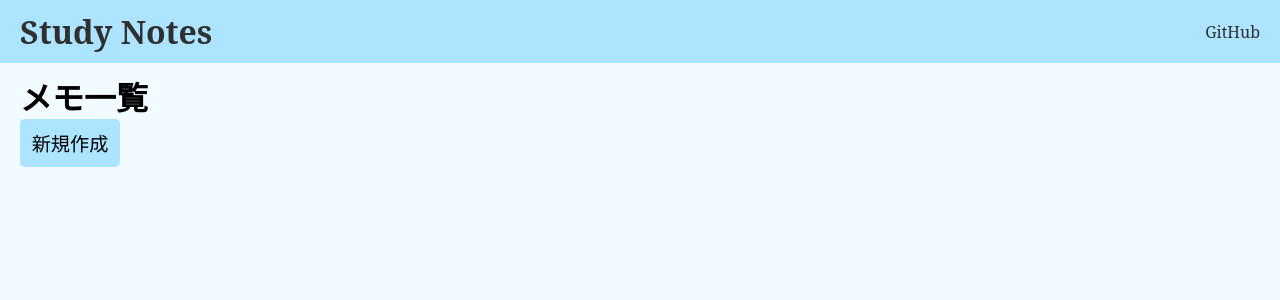
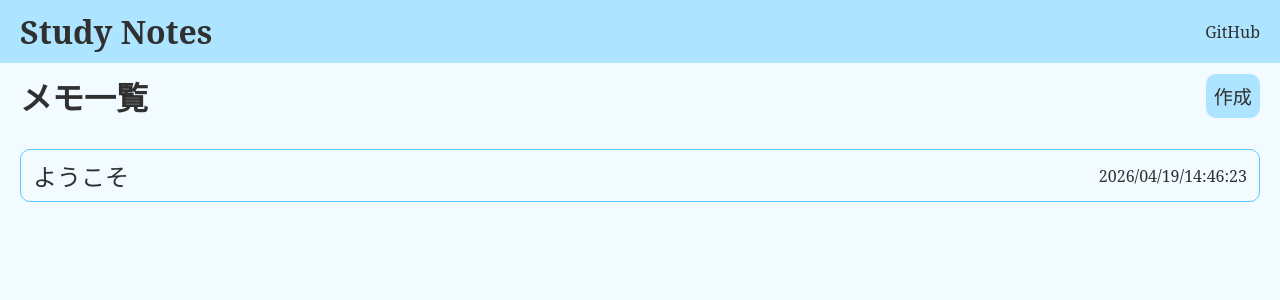
Before and after one commit to M-Haruki/study-notes, a React (Vite) app in the folder frontend/: page /list in a window 1280 px wide. Shown: the top 300 px of the page. Built offline with nearby package versions, Linux system fonts and the light colour scheme.

Commit message:
ルーティングの実装とメモ管理機能の追加、スタイルの改善

```diff
--- a/frontend/src/App.tsx
+++ b/frontend/src/App.tsx
@@ -1,24 +1,14 @@
-import { BrowserRouter, Routes, Route } from "react-router-dom";
+import { Outlet } from "react-router-dom";
 
 import Header from "./components/Header";
 
-import Index from "./pages/Index";
-import List from "./pages/List";
-import Detail from "./pages/Detail";
-import NotFound from "./pages/NotFound";
-
 export default function App() {
   return (
-    <BrowserRouter>
+    <>
       <Header />
       <div id="page">
-        <Routes>
-          <Route path="/" element={<Index />} />
-          <Route path="/list" element={<List />} />
-          <Route path="/detail/:id" element={<Detail />} />
-          <Route path="*" element={<NotFound />} />
-        </Routes>
+        <Outlet />
       </div>
-    </BrowserRouter>
+    </>
   );
 }
--- a/frontend/src/main.scss
+++ b/frontend/src/main.scss
@@ -24,6 +24,7 @@ body {
   height: 100%;
   width: 100%;
   background-color: var(--color-back);
+  color: var(--color-body);
 }
 
 a {
@@ -34,21 +35,3 @@ a {
 #page {
   padding: 10px 20px;
 }
-
-.btn {
-  display: flex;
-  background-color: var(--color-main);
-  border-radius: 5px;
-  padding: 8px;
-  font-size: 1.2rem;
-  cursor: pointer;
-  max-width: 100px;
-  padding: 10px;
-  width: 150px;
-  display: flex;
-  vertical-align: center;
-  justify-content: center;
-}
-.btn:hover {
-  background-color: var(--color-sub);
-}
--- a/frontend/src/main.tsx
+++ b/frontend/src/main.tsx
@@ -1,10 +1,11 @@
 import { StrictMode } from "react";
 import { createRoot } from "react-dom/client";
+import { RouterProvider } from "react-router-dom";
+import { router } from "./router";
 import "./main.scss";
-import App from "./App.tsx";
 
 createRoot(document.getElementById("root")!).render(
   <StrictMode>
-    <App />
+    <RouterProvider router={router} />
   </StrictMode>,
 );
--- a/frontend/src/pages/Detail.module.scss
+++ b/frontend/src/pages/Detail.module.scss
@@ -4,3 +4,35 @@
   align-items: center;
   margin: 10px 0;
 }
+.content {
+  margin: 20px 0;
+  input {
+    width: 100%;
+    font-size: 1.5rem;
+    margin-bottom: 10px;
+  }
+  textarea {
+    width: 100%;
+    height: 500px;
+    font-size: 1.2rem;
+    resize: none;
+  }
+  input,
+  textarea {
+    padding: 5px;
+    border: 1px solid var(--color-sub);
+    border-radius: 5px;
+    color: var(--color-body);
+  }
+}
+.btn {
+  display: block;
+  background-color: var(--color-main);
+  padding: 8px;
+  border-radius: 10px;
+  cursor: pointer;
+  font-size: 1.2rem;
+  &:hover {
+    background-color: var(--color-sub);
+  }
+}
--- a/frontend/src/pages/Detail.tsx
+++ b/frontend/src/pages/Detail.tsx
@@ -1,41 +1,81 @@
-import { useParams, Link, useNavigate } from "react-router-dom";
+import { useParams, Link, useNavigate, useBlocker } from "react-router-dom";
 import { loadNote, updateNote, deleteNote } from "../utils/storage";
-import { useState } from "react";
+import { useState, useEffect } from "react";
 import styles from "./Detail.module.scss";
+import { flushSync } from "react-dom";
 
 export default function Detail() {
-  const navigate = useNavigate();
+  // 定数定義
   const id = useParams().id as string; // URLからidを取得(routerの制約により、idは必ず値を持つ)
   const [note, setNote] = useState(() => loadNote(id));
+  // ルーティング周り
+  const [isDirty, setIsDirty] = useState(false);
+  const navigate = useNavigate();
+  const blocker = useBlocker(isDirty && !!note);
+  // effect
+  useEffect(() => {
+    if (blocker.state === "blocked") {
+      if (confirm("本当に移動しますか?\n変更内容は保存されません。")) {
+        blocker.proceed();
+      } else {
+        blocker.reset();
+      }
+    }
+  }, [blocker]);
+  useEffect(() => {
+    if (!note) {
+      navigate("/list");
+      return;
+    }
+  }, [navigate, note]);
+  // func
   function onChangeTitle(event: React.ChangeEvent<HTMLInputElement>) {
     setNote((prev) => ({ ...prev, title: event.target.value }));
+    setIsDirty(true);
   }
   function onChangeContent(event: React.ChangeEvent<HTMLTextAreaElement>) {
     setNote((prev) => ({ ...prev, content: event.target.value }));
+    setIsDirty(true);
   }
   function saveNote() {
     const saved = updateNote(note);
     setNote(saved);
+    setIsDirty(false);
   }
   function deleteNote_() {
+    if (!confirm("削除しますか?")) return;
     deleteNote(id);
+    flushSync(() => {
+      setIsDirty(false);
+    });
     navigate("/list");
   }
   return (
     <>
       <div className={styles.bar}>
-        <Link to="/list" className="btn">
+        <Link to="/list" className={styles.btn}>
           戻る
         </Link>
-        <p>{note.date}</p>
+        <p>{note?.date}</p>
       </div>
-      <input type="text" value={note.title} onChange={onChangeTitle} />
-      <textarea value={note.content} onChange={onChangeContent} />
+      <div className={styles.content}>
+        <input
+          type="text"
+          value={note?.title}
+          onChange={onChangeTitle}
+          placeholder="タイトル"
+        />
+        <textarea
+          value={note?.content}
+          onChange={onChangeContent}
+          placeholder="内容"
+        />
+      </div>
       <div className={styles.bar}>
-        <div onClick={saveNote} className="btn">
-          Save
+        <div onClick={saveNote} className={styles.btn}>
+          保存
         </div>
-        <div onClick={deleteNote_} className="btn">
+        <div onClick={deleteNote_} className={styles.btn}>
           削除
         </div>
       </div>
--- /dev/null
+++ b/frontend/src/pages/ErrorPage.tsx
@@ -0,0 +1,7 @@
+export default function ErrorPage() {
+  return (
+    <>
+      <h1>Error</h1>
+    </>
+  );
+}
--- a/frontend/src/pages/Index.module.scss
+++ b/frontend/src/pages/Index.module.scss
@@ -1,12 +1,55 @@
+.descBox {
+  display: flex;
+  flex-direction: column;
+  margin: 30px 0;
+  h1 {
+    font-size: 2rem;
+    margin: 10px auto;
+  }
+  h2 {
+    font-size: 1.3rem;
+    font-weight: normal;
+    margin: 10px auto;
+    text-align: center;
+  }
+}
 .startbtn {
   margin: auto;
   padding: 10px;
   width: 150px;
-  background-color: var(--color-sub);
+  background-color: var(--color-main);
   display: flex;
   vertical-align: center;
   justify-content: center;
   font-size: 1.5rem;
   font-weight: bold;
   border-radius: 20px;
+  &:hover {
+    background-color: var(--color-sub);
+  }
 }
+.details {
+  margin: 50px 0 0;
+  display: flex;
+  justify-content: space-evenly;
+  .box {
+    border: 1px solid var(--color-sub);
+    border-radius: 10px;
+    padding: 20px;
+    position: relative;
+    width: 180px;
+    h3 {
+      text-align: center;
+      position: absolute;
+      top: -15px;
+      left: 50%;
+      transform: translateX(-50%);
+      white-space: nowrap;
+      background-color: var(--color-back);
+      padding: 0 10px;
+    }
+    p {
+      text-align: center;
+    }
+  }
+}
--- a/frontend/src/pages/Index.tsx
+++ b/frontend/src/pages/Index.tsx
@@ -3,14 +3,27 @@ import styles from "./Index.module.scss";
 export default function Index() {
   return (
     <>
-      <p>
-        簡単な平文のメモアプリです。
-        <br />
-        ReactとGoの勉強用に作成されました。
-      </p>
-      <Link to="/list" className="btn">
-        始める
+      <div className={styles.descBox}>
+        <h1>Study Notes</h1>
+        <h2>
+          簡単な平文のメモアプリ
+          <br />
+          ReactとGoの勉強用に制作
+        </h2>
+      </div>
+      <Link to="/list" className={styles.startbtn}>
+        はじめる
       </Link>
+      <div className={styles.details}>
+        <div className={styles.box}>
+          <h3>フロントエンド</h3>
+          <p>Vite + React</p>
+        </div>
+        <div className={styles.box}>
+          <h3>バックエンド</h3>
+          <p>Go + PostgreSQL</p>
+        </div>
+      </div>
     </>
   );
 }
--- a/frontend/src/pages/List.module.scss
+++ b/frontend/src/pages/List.module.scss
@@ -1,3 +1,21 @@
+.front {
+  display: flex;
+  justify-content: space-between;
+  margin-bottom: 30px;
+  align-items: center;
+  .new {
+    display: block;
+    background-color: var(--color-main);
+    padding: 8px;
+    border-radius: 10px;
+    cursor: pointer;
+    font-size: 1.2rem;
+    &:hover {
+      background-color: var(--color-sub);
+    }
+  }
+}
+
 .notes {
   display: flex;
   flex-direction: column;
--- a/frontend/src/pages/List.tsx
+++ b/frontend/src/pages/List.tsx
@@ -5,7 +5,9 @@ import { useNavigate } from "react-router-dom";
 
 export default function List() {
   const notes = load();
-  const noteDoms = notes.map((note) => <NoteThumbnail note={note} />);
+  const noteDoms = notes.map((note) => (
+    <NoteThumbnail note={note} key={note.id} />
+  ));
 
   const navigate = useNavigate();
   function newNote() {
@@ -15,9 +17,11 @@ export default function List() {
 
   return (
     <>
-      <h1>メモ一覧</h1>
-      <div onClick={newNote} className="btn">
-        新規作成
+      <div className={styles.front}>
+        <h1>メモ一覧</h1>
+        <div onClick={newNote} className={styles.new}>
+          作成
+        </div>
       </div>
       <div className={styles.notes}>{noteDoms}</div>
     </>
--- /dev/null
+++ b/frontend/src/router.tsx
@@ -0,0 +1,21 @@
+import { createBrowserRouter } from "react-router-dom";
+import App from "./App.tsx";
+import ErrorPage from "./pages/ErrorPage.tsx";
+import Index from "./pages/Index";
+import List from "./pages/List";
+import Detail from "./pages/Detail";
+import NotFound from "./pages/NotFound";
+
+export const router = createBrowserRouter([
+  {
+    path: "/",
+    Component: App,
+    errorElement: <ErrorPage />,
+    children: [
+      { index: true, Component: Index, id: "top" },
+      { path: "list", Component: List, id: "list" },
+      { path: "detail/:id", Component: Detail, id: "detail" },
+      { path: "*", Component: NotFound },
+    ],
+  },
+]);
--- a/frontend/src/utils/storage.ts
+++ b/frontend/src/utils/storage.ts
@@ -1,12 +1,25 @@
 import type { Note } from "../types";
 
 const storageId = "notes";
+const init: Note[] = [
+  {
+    id: generateID(6),
+    title: "ようこそ",
+    date: getDate(),
+    content:
+      "これはシンプルなメモアプリです。\n自動保存ではないので、内容を書き換えたら忘れずに保存をしましょう。",
+  },
+];
 
 export function load() {
   if (!localstorageAvailable) alert("localstorage is anavilable");
   const notesJson = localStorage.getItem(storageId);
-  if (!notesJson) return [];
-  return JSON.parse(notesJson) as Note[];
+  if (notesJson) {
+    return JSON.parse(notesJson) as Note[];
+  } else {
+    save(init);
+    return init;
+  }
 }
 
 function save(notes: Note[]) {
@@ -19,7 +32,6 @@ export function loadNote(id: string) {
 }
 
 export function updateNote(newNote: Note): Note {
-  console.log("saves");
   const notes = load();
   const index = notes.findIndex((note) => note.id === newNote.id);
   if (index === -1) return newNote;
@@ -50,22 +62,6 @@ export function deleteNote(id: string) {
   save(notes);
 }
 
-// sample date
-// [
-//   {
-//     "id": "qwertyuio",
-//     "title": "sample memo",
-//     "date": "2026-4-17-22:25",
-//     "content": "hogehoge"
-//   },
-//   {
-//     "id": "oiuytr",
-//     "title": "example memo",
-//     "date": "2026-4-17-22:26",
-//     "content": "piyopiyo"
-//   }
-// ]
-
 function localstorageAvailable() {
   let storage;
   try {
```
